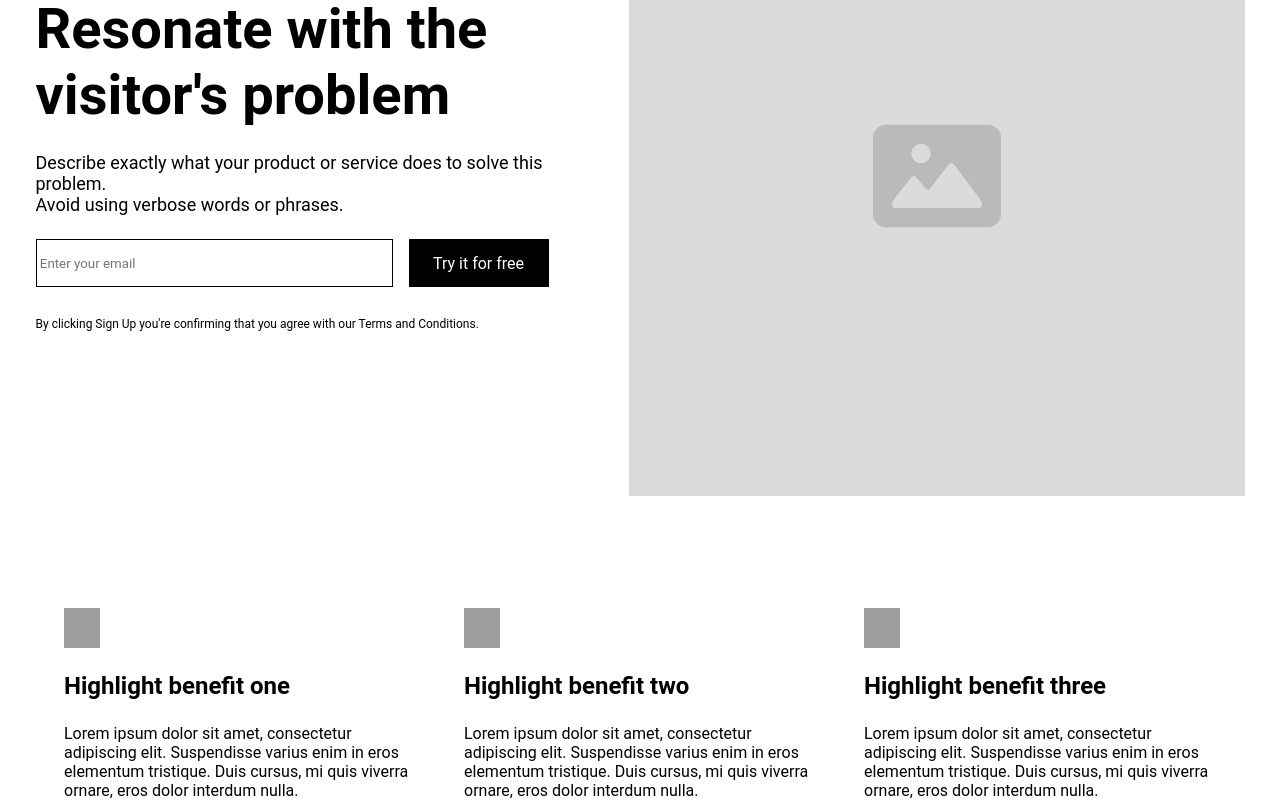
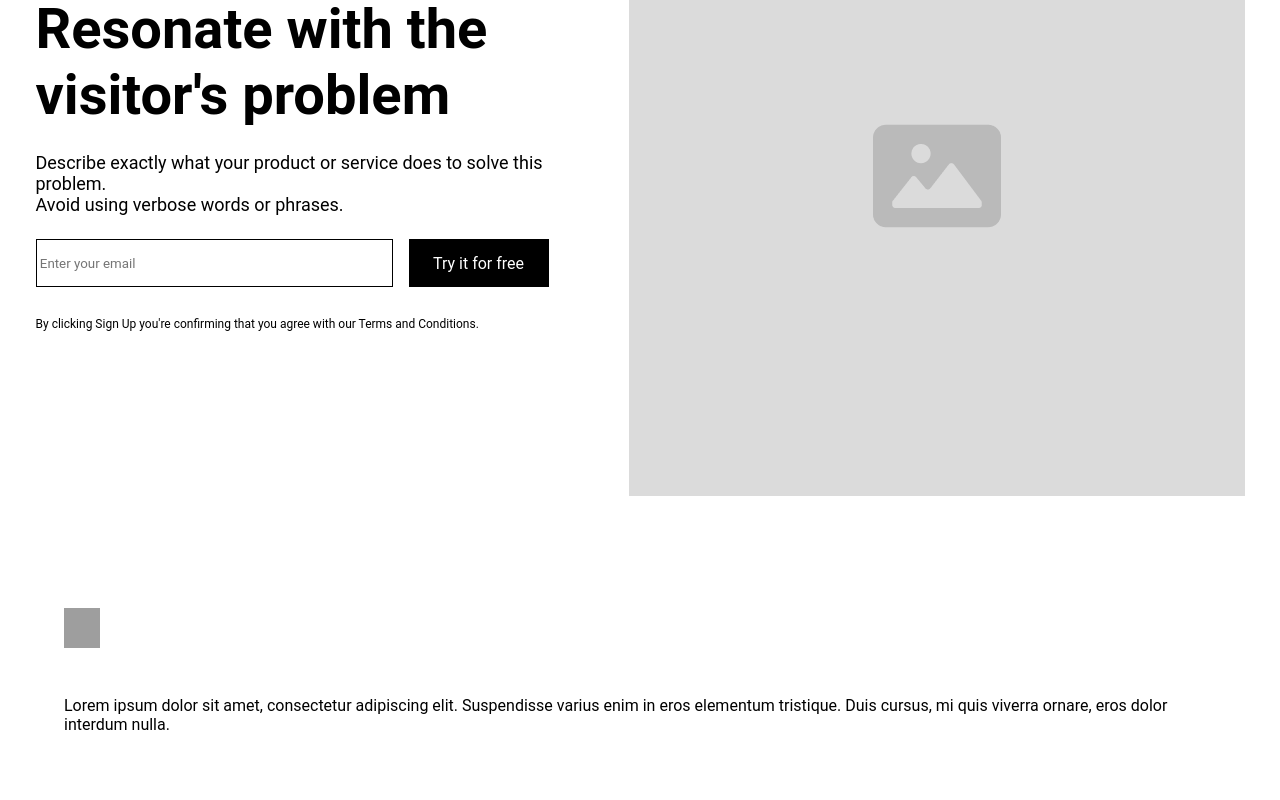
Before and after one commit to bcesarr/react-course, a React (Create React App) app: page / in a window 1280 px wide. Shown: the part 328-1128 px from the top of the page. After the commit the page ends 1062 px from the top, so only its background shows below. Built offline with nearby package versions, Linux system fonts and the light colour scheme; grey boxes are pictures that could not be loaded.

Commit message:
feat: component update

```diff
--- a/src/components/card/index.jsx
+++ b/src/components/card/index.jsx
@@ -1,5 +1,3 @@
-import './style.css'
-
 // Está importação da imagem abaixo é para o modelo do módo tradicional
 // import cubo from '../../assets/cubo.svg'
 
@@ -73,41 +71,62 @@ import './style.css'
 
 // Forma de fazer utilizando as Props
 
-export default function Card({paragraph, image, imgAlt}) {
+// Se tivermos estes 3 cards dentor do card, este componente seria um "Benefit"
+
+// export default function Card({paragraph, image, imgAlt}) {
+//   return (
+//     <section className='section-cards'>
+
+//       <div className='div-cards-global'>
+
+//         <div className='card-infos'>
+//           <img src={image} alt={imgAlt}/>
+
+//           <h3>Highlight benefit one</h3>
+
+//           <p>{paragraph}</p>
+
+//         </div>
+
+//         <div className='card-infos'>
+//           <img src={image} alt={imgAlt}/>
+
+//           <h3>Highlight benefit two</h3>
+
+//           <p>{paragraph}</p>
+
+//         </div>
+
+//         <div className='card-infos'>
+//           <img src={image} alt={imgAlt}/>
+
+//           <h3>Highlight benefit three</h3>
+
+//           <p>{paragraph}</p>
+
+//         </div>
+
+//       </div>
+
+//     </section>
+//   )
+// }
+
+//  ---------- Card Dinamico ----------  \
+import './style.css'
+
+export default function Card ({image, imgAlt, title, paragraph}) {
   return (
-    <section className='section-cards'>
+    <div className='card-container-global'>
 
-      <div className='div-cards-global'>
+        <div className='card'>
+            <img src={image} alt={imgAlt}/>
 
-        <div className='card-infos'>
-          <img src={image} alt={imgAlt}/>
+            <h3>{title}</h3>
 
-          <h3>Highlight benefit one</h3>
-
-          <p>{paragraph}</p>
-
+            <p>{paragraph}</p>
         </div>
 
-        <div className='card-infos'>
-          <img src={image} alt={imgAlt}/>
-
-          <h3>Highlight benefit two</h3>
-
-          <p>{paragraph}</p>
-
-        </div>
-
-        <div className='card-infos'>
-          <img src={image} alt={imgAlt}/>
-
-          <h3>Highlight benefit three</h3>
-
-          <p>{paragraph}</p>
-
-        </div>
-
-      </div>
-
-    </section>
-  )
+    </div>
+    )
 }
--- a/src/components/card/style.css
+++ b/src/components/card/style.css
@@ -6,7 +6,9 @@
     font-family: "Roboto", sans-serif;
 }
 
+
 /* Configuração do Card do Pokemon */
+
 /* .card{
     display: flex;
     justify-content: center;
@@ -70,7 +72,10 @@ h3 {
     transition: 0.2s;
 } */
 
-.section-cards {
+
+/* ----- Card com Todos os Cards Dentro (Beneficit) ----- */
+
+/* .section-cards {
     margin-top: 112px;
     padding-left: 64px;
     padding-right: 64px;
@@ -98,4 +103,34 @@ h3 {
 
 .card-infos p {
     font-size: 16px;
+} */
+
+
+/* ----- Card Dinâmico ----- */
+
+.card-container-global {
+    display: flex;
+    margin-top: 112px;
+    padding-left: 64px;
+    padding-right: 64px;
 }
+
+.card {
+    display: flex;
+    flex-direction: column;
+    gap: 24px;
+}
+
+
+.card img {
+    width: 36px;
+    height: 40px;
+}
+
+.card h3 {
+    font-size: 24px;
+}
+
+.card p {
+    font-size: 16px;
+}
```
